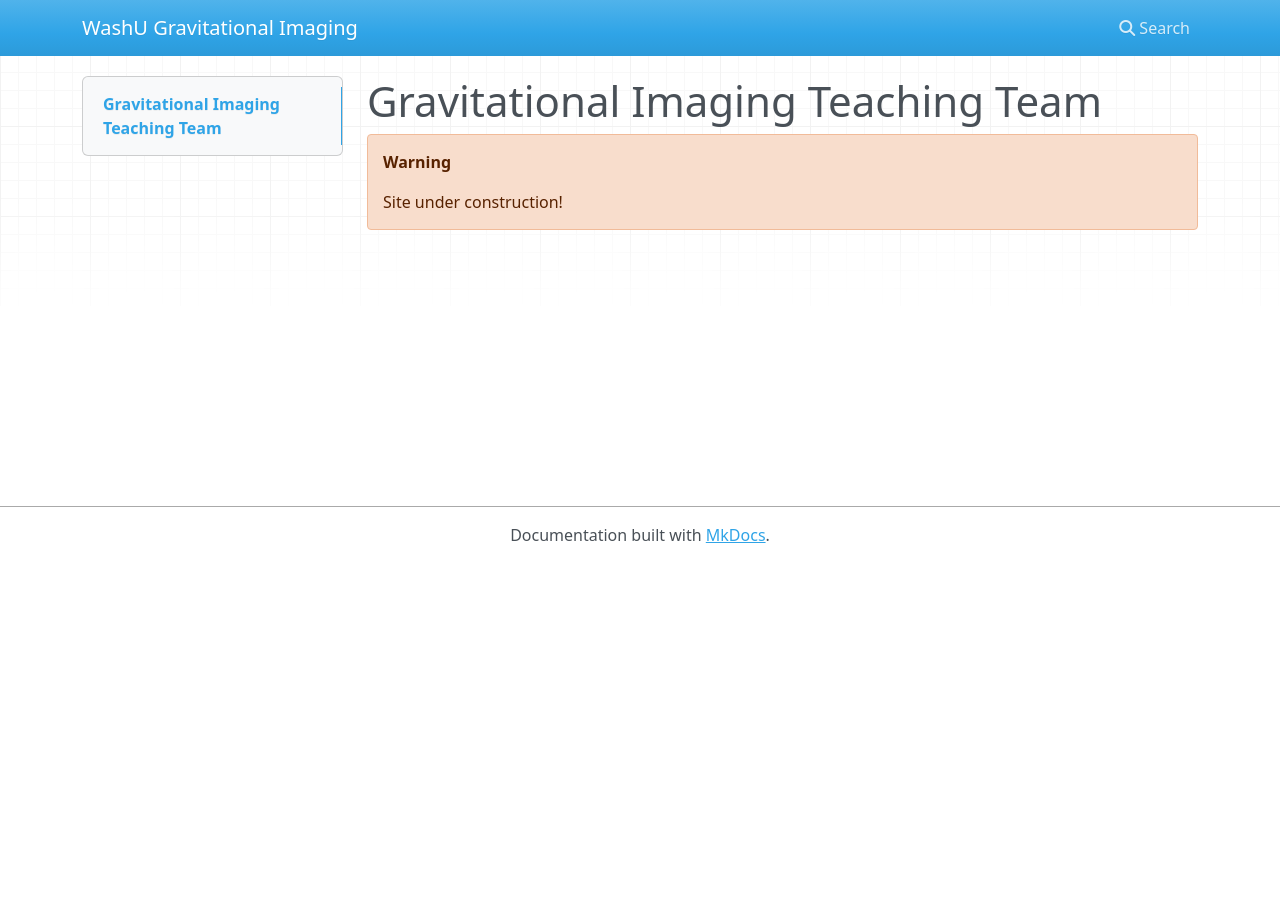
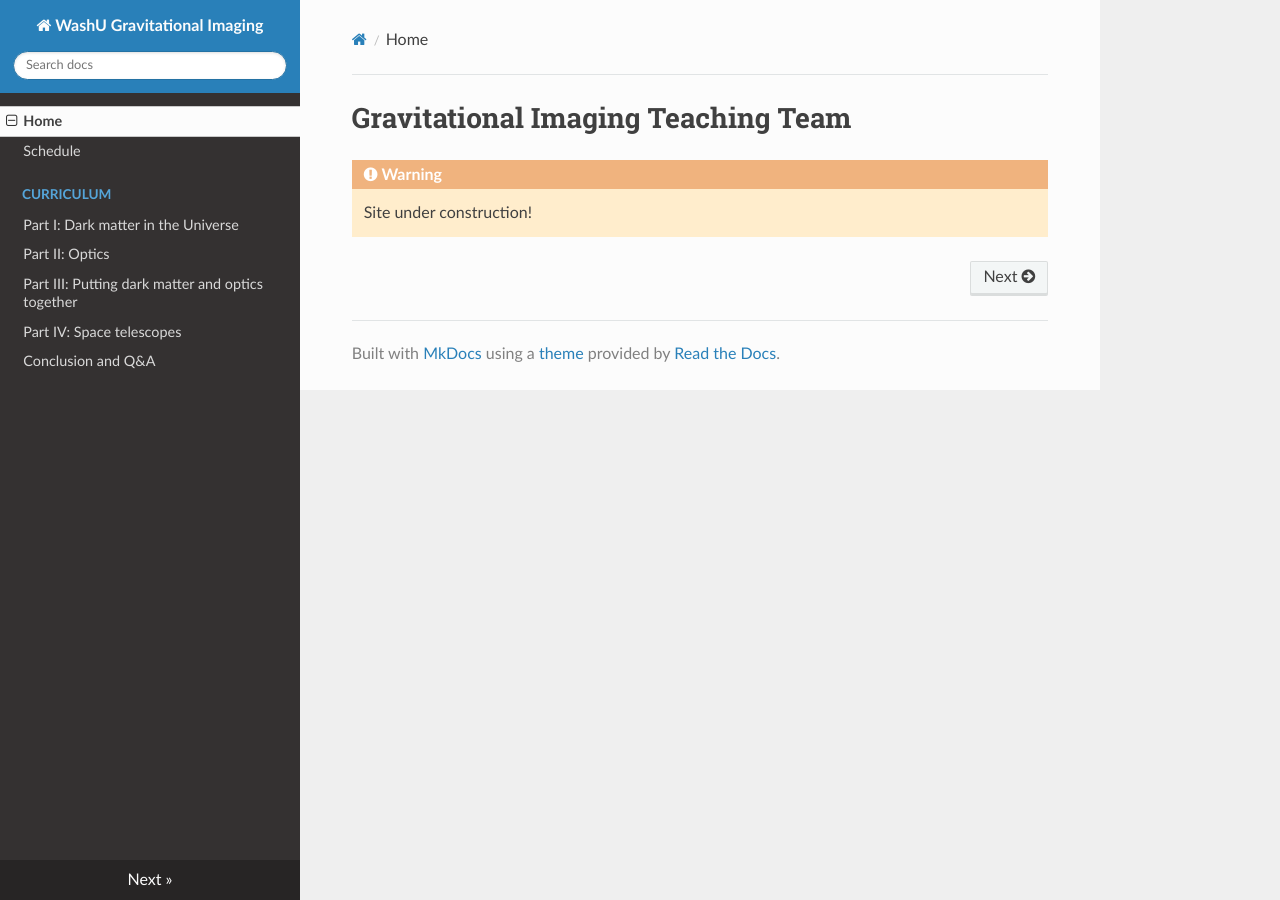
Before and after one commit to AstroMusers/gravitational-imaging-teaching-team, an MkDocs documentation site: the page built from docs/index.md, in a window 1280 px wide. Built offline with MkDocs 1.6.1, drawn with Linux system fonts in a browser that asks for light colours; nearby versions of some CDN libraries.

```diff
--- a/docs/index.md
+++ b/docs/index.md
@@ -1,5 +1,4 @@
 # Gravitational Imaging Teaching Team
 
 !!! warning
-
     Site under construction!
--- a/mkdocs.yml
+++ b/mkdocs.yml
@@ -1,20 +1,27 @@
 site_name: WashU Gravitational Imaging
 theme:
-  name: mkdocs
+  name: readthedocs
   features:
     - navigation.sections
     - navigation.expand
 
 nav:
   - Home: index.md
+  - Schedule: schedule.md
+  - Curriculum:
+    - "Part I: Dark matter in the Universe": curriculum/part_1.md
+    - "Part II: Optics": curriculum/part_2.md
+    - "Part III: Putting dark matter and optics together": curriculum/part_3.md
+    - "Part IV: Space telescopes": curriculum/part_4.md
+    - "Conclusion and Q&A": curriculum/conclusion.md
 
 markdown_extensions:
   - admonition
-  # - pymdownx.arithmatex:
-  #     generic: true
-  # - pymdownx.betterem
+  - mdx_math
 
-
-# extra_javascript:
-#   - https://unpkg.com/mathjax@3/es5/tex-mml-chtml.js
-#   - https://polyfill.io/v3/polyfill.min.js?features=es6
+# for mdx_math
+use_directory_urls: false
+plugins:
+  - search
+extra_javascript:
+  - https://cdnjs.cloudflare.com/ajax/libs/mathjax/2.7.4/MathJax.js?config=TeX-AMS-MML_HTMLorMML
```
Also changed, not shown: docs/curriculum/conclusion.md (added, +5 -0 lines), docs/curriculum/part_1.md (added, +20 -0 lines), docs/curriculum/part_2.md (added, +15 -0 lines), docs/curriculum/part_3.md (added, +11 -0 lines), docs/curriculum/part_4.md (added, +20 -0 lines), docs/schedule.md (added, +15 -0 lines).
